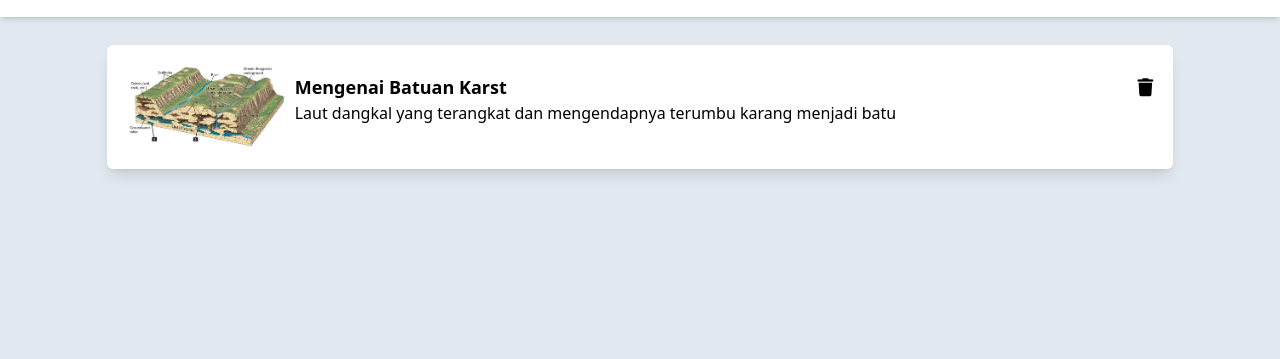
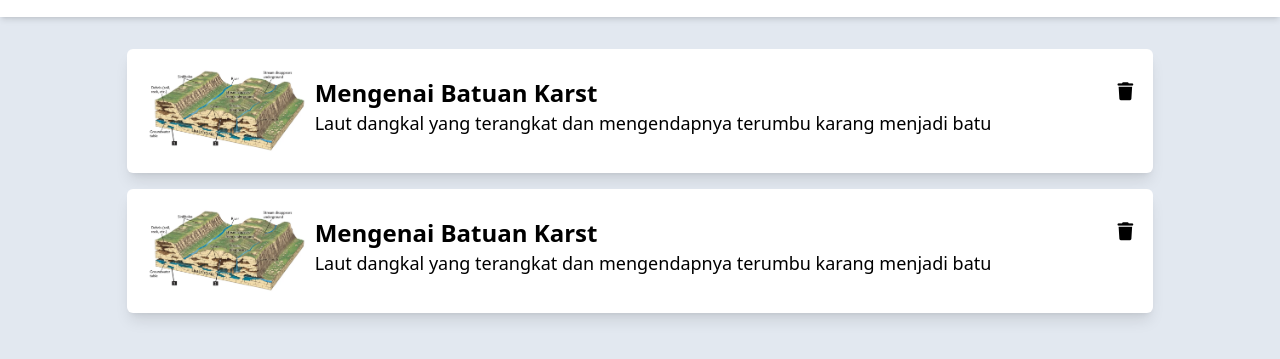
Before and after one commit to GNX56S/eliterasi-smagi, a website: page src/daftar-artikel.html in a window 1280 px wide. Shown: the part 75-434 px from the top of the page. Drawn offline with nearby package versions, Linux system fonts and the light colour scheme.

Commit message:
mengubah sedikit tampilan

```diff
--- a/src/daftar-artikel.html
+++ b/src/daftar-artikel.html
@@ -53,19 +53,31 @@
         </div>
     </aside>
     <main class="bg-slate-200 h-[100vh]">
-        <div class="daftar-artikel flex flex-col items-center">
-            <a href="#" class="list-artikel flex justify-between cursor-pointer bg-white p-5 m-7 w-5/6 rounded-md shadow-lg">
+        <div class="daftar-artikel flex flex-col items-center p-6">
+            <a href="#" class="artikel flex justify-between cursor-pointer bg-white p-5 m-2 w-5/6 rounded-md shadow-lg">
                <div class="flex">
                     <img class="w-40" src="/src/image/batuan-karst.webp" alt="">
                     <div class="div p-2">
-                        <h2 class="font-semibold text-lg">Mengenai Batuan Karst</h2>
-                        <p>Laut dangkal yang terangkat dan mengendapnya terumbu karang menjadi batu</p>
+                        <h2 class="font-semibold text-2xl">Mengenai Batuan Karst</h2>
+                        <p class="text-lg">Laut dangkal yang terangkat dan mengendapnya terumbu karang menjadi batu</p>
                     </div>
                </div>
                 <button class="relative bottom-5 text-right text-lg">
                     <i class="fa-solid fa-trash"></i>
                 </button>
             </a>
+            <a href="#" class="list-artikel flex justify-between cursor-pointer bg-white p-5 m-2 w-5/6 rounded-md shadow-lg">
+                <div class="flex">
+                     <img class="w-40" src="/src/image/batuan-karst.webp" alt="">
+                     <div class="div p-2">
+                         <h2 class="font-semibold text-2xl">Mengenai Batuan Karst</h2>
+                         <p class="text-lg">Laut dangkal yang terangkat dan mengendapnya terumbu karang menjadi batu</p>
+                     </div>
+                </div>
+                 <button class="relative bottom-5 text-right text-lg">
+                     <i class="fa-solid fa-trash"></i>
+                 </button>
+             </a>
         </div>
     </main>
 </body>
```
Also changed, not shown: src/output.css.
